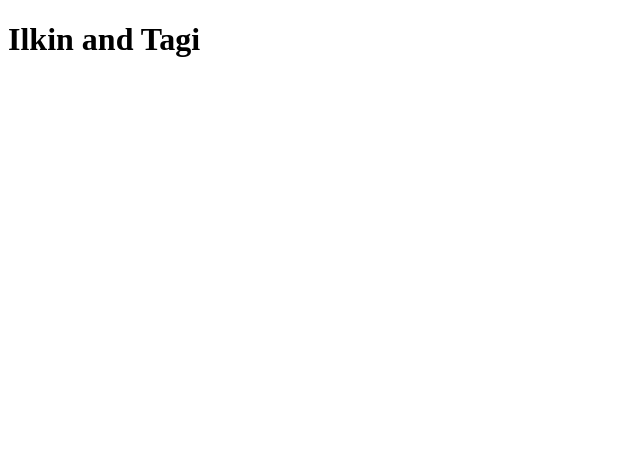
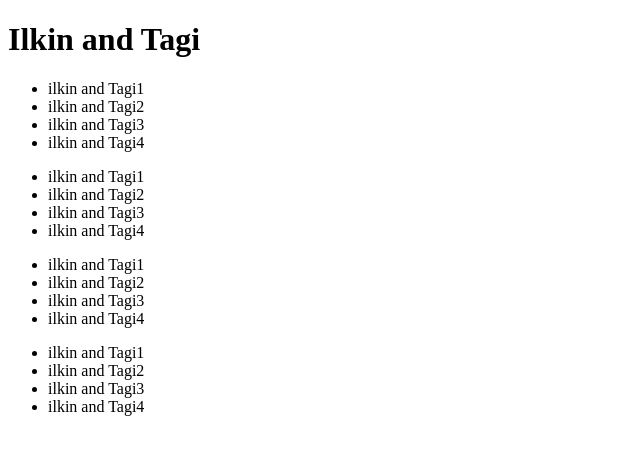
Before and after one commit to IlkinAkhmed/testRepoWithTagi, a plain HTML site: page index.html in a window 1280 px wide. Shown: the whole page, without its empty margins (0-640 px from the left). Drawn offline with Linux system fonts and the light colour scheme.

Commit message:
develope branch was added

```diff
--- a/index.html
+++ b/index.html
@@ -8,5 +8,37 @@
 </head>
 <body>
     <h1>Ilkin and Tagi</h1>
+    <div>
+        <ul>
+            <li>ilkin and Tagi1</li>
+            <li>ilkin and Tagi2</li>
+            <li>ilkin and Tagi3</li>
+            <li>ilkin and Tagi4</li>
+        </ul>
+    </div>
+    <div>
+        <ul>
+            <li>ilkin and Tagi1</li>
+            <li>ilkin and Tagi2</li>
+            <li>ilkin and Tagi3</li>
+            <li>ilkin and Tagi4</li>
+        </ul>
+    </div>
+    <div>
+        <ul>
+            <li>ilkin and Tagi1</li>
+            <li>ilkin and Tagi2</li>
+            <li>ilkin and Tagi3</li>
+            <li>ilkin and Tagi4</li>
+        </ul>
+    </div>
+    <div>
+        <ul>
+            <li>ilkin and Tagi1</li>
+            <li>ilkin and Tagi2</li>
+            <li>ilkin and Tagi3</li>
+            <li>ilkin and Tagi4</li>
+        </ul>
+    </div>
 </body>
 </html>
```
